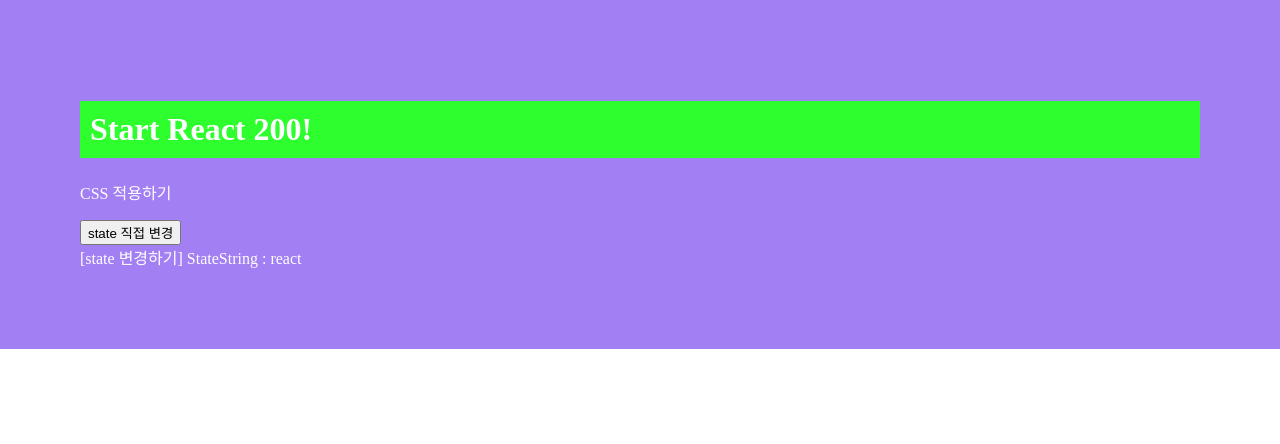
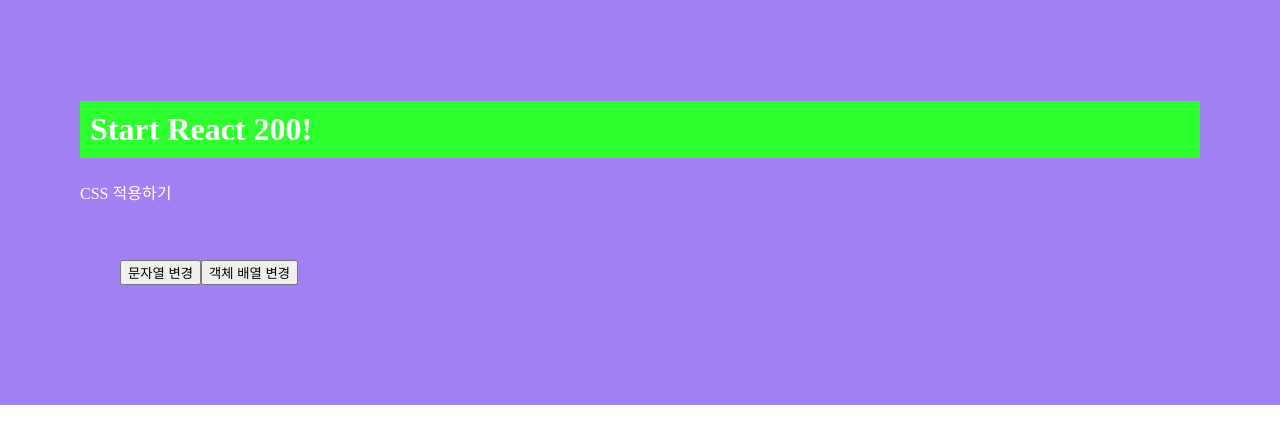
Before and after one commit to jihyean/React200, a React (Create React App) app in the folder client/: page / in a window 1280 px wide. Shown: the top 444 px of the page. Built offline with nearby package versions, Linux system fonts and the light colour scheme.

Commit message:
[027] Component 사용하기(class형 컴포넌트)

```diff
--- a/client/src/App.js
+++ b/client/src/App.js
@@ -1,15 +1,16 @@
 import React from 'react';
 import './App.css';
-import ForceUpdate from './PART2/R026_ForceUpdate'
+import ComponentClass from './PART2/R027_ComponentClass'
 
 function App() {
   return (
     <div>
       <h1>Start React 200!</h1>
       <p>CSS 적용하기</p>
-      {/* this.state.변수명=value와 같이 state를 직접 변경 -> render() 함수 미호출 -> 화면 출력의 state 값은 미변경 */}
-      {/* 값을 직접 변경 -> forceUpdate 함수로 화면을 새로고침 -> render() 함수 호출 -> 변경된 값 화면 표시 */}
-      <ForceUpdate />
+      {/* class형 컴포넌트 2가지: 1.Component 2.PureComponent */}
+      {/* 두 컴포넌트 모두 props와 state의 변경에 따라 render() 함수 사용 */}{/* 둘의 변경 기준이 다름 */}
+      {/* 1.Component 에서는 비교 대상이 완전히 동일하지 않을시 -> 변경 발생 */}
+      <ComponentClass />
     </div>
   );
 }
--- /dev/null
+++ b/client/src/PART2/R027_ComponentClass.js
@@ -0,0 +1,35 @@
+import React, { Component } from 'react';
+
+// Component 클래스 import 후 상속받아 사용
+class R027_ComponentClass extends Component {
+
+  // 배열 변수 선언 및 초기값 설정
+  constructor (props) {
+    super(props);
+    this.state = {
+      StateString: 'react',
+      StateArrayObj: ['react', { react: '200' }]
+    }
+  }
+
+  // 버튼 클릭시 setState() 함수로 state 값 선언 및 초기화 -> state 값 변경 -> render() 함수 호출
+  buttonClick = (type) => {
+    if(type === 'String'){
+      this.setState({ StateString: 'react' });
+    }else{
+      this.setState({ StateArrayObj: ['react', { react: '200' }] });
+    }
+  }
+
+  render() {
+    console.log('render() 실행')
+    return (
+      <div>
+        <button onClick={e => this.buttonClick('String')}>문자열 변경</button>
+        <button onClick={e => this.buttonClick('ArrayObject')}>객체 배열 변경</button>
+      </div>
+    )
+  }
+}
+
+export default R027_ComponentClass;
```
